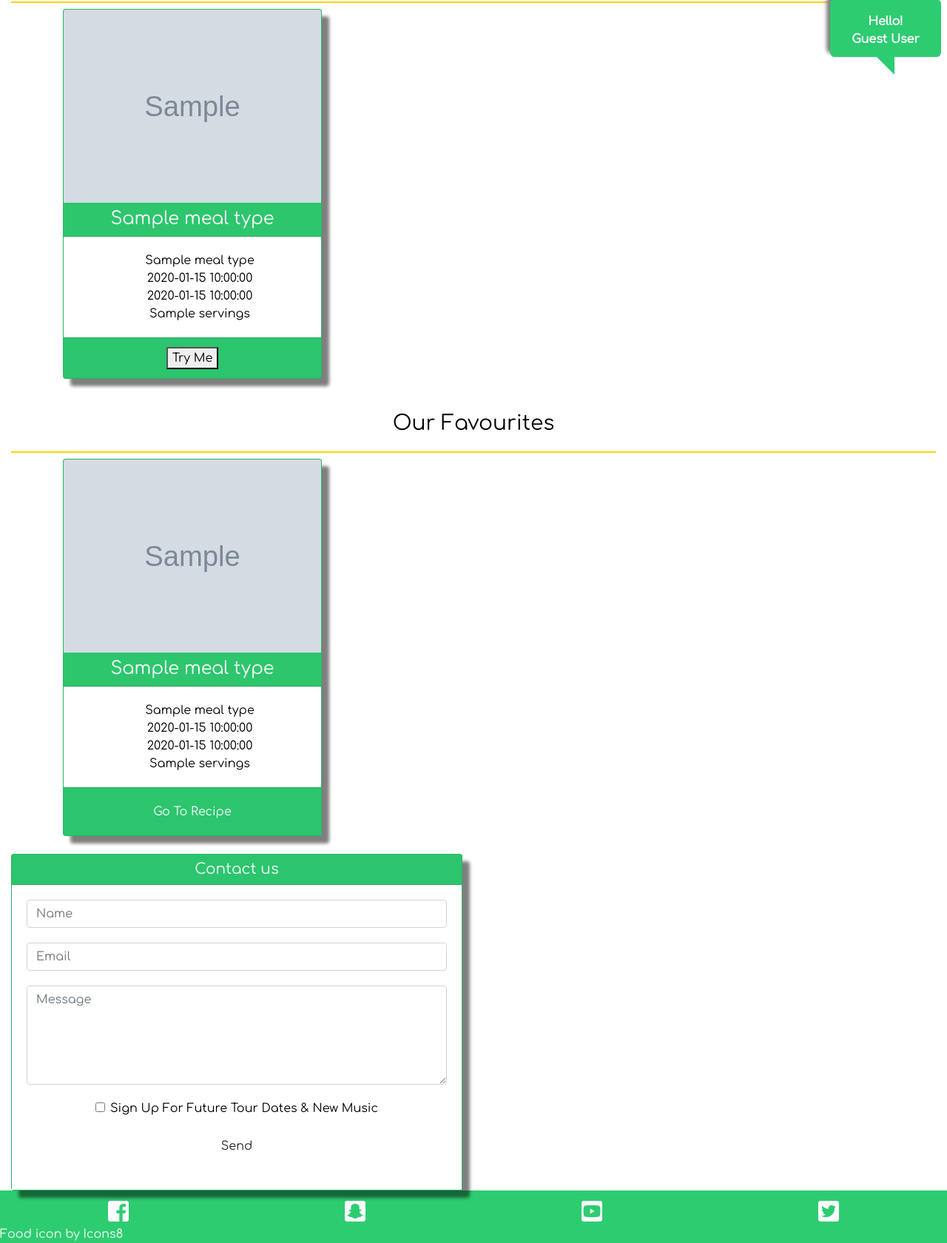
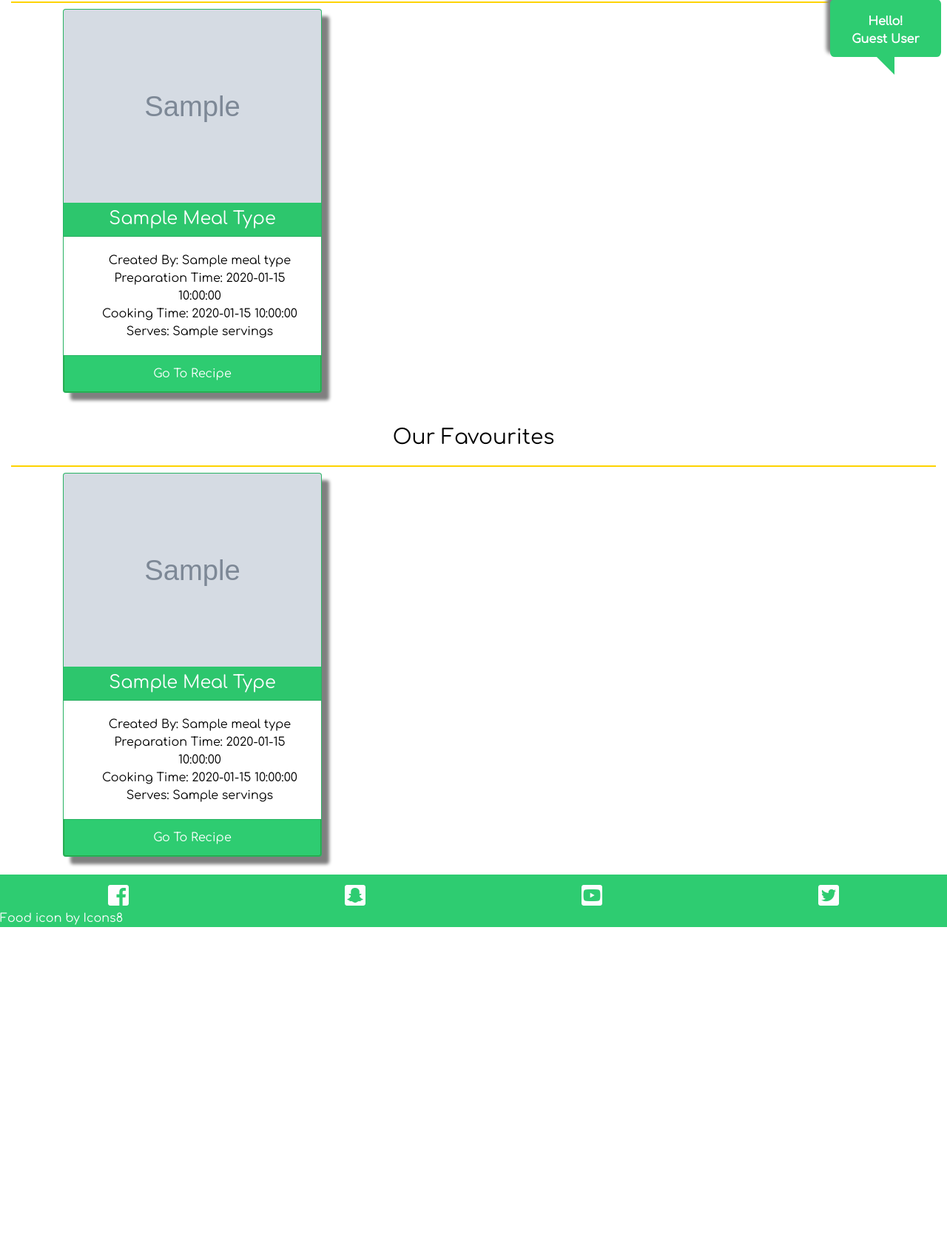
Before and after one commit to dbyrne87/ratemydish, a Flask app: page / in a window 1280 px wide. Shown: the part 627-2307 px from the top of the page at 74% size. After the commit the page ends 1880 px from the top, so only its background shows below. Run offline with Flask 2, Linux system fonts and the light colour scheme; the visitor is signed in with stand-in values (Sample User, id 1); grey boxes marked "Sample" are stand-in pictures; a database or web service that is not in the repository returns one stand-in record (values such as "Sample title"); data that the repository does not hold is empty; some libraries are stand-ins or nearby versions; some web fonts are replaced.

Commit message:
On home.html implemented the bootstrap cards with Jinja getting the data and button going to the unique recipe

```diff
--- a/app.py
+++ b/app.py
@@ -16,14 +16,17 @@ mongo = PyMongo(app)
 @app.route('/')
 def meal_types():
     meal_types_category = mongo.db.meal_type.distinct('meal_type')
+    cuisine_type_categories = mongo.db.meal_type.distinct('cuisine_type')
+    special_diet_type_category = mongo.db.meal_type.distinct('special_diet')
+    difficulty_type_category = mongo.db.meal_type.distinct('difficulty')
     if 'username' in session:
         return render_template("home.html",
         most_liked=mongo.db.meal_type.find(),
         favourites=mongo.db.meal_type.find(),
         meal_type_category= meal_types_category,
-        cuisine_type_category=mongo.db.meal_type.find(),
-        special_diet_type_category=mongo.db.meal_type.find(),
-        difficulty_type_category=mongo.db.meal_type.find(),
+        cuisine_type_category=cuisine_type_categories,
+        special_diet_type_category=special_diet_type_category,
+        difficulty_type_category=difficulty_type_category,
         username=mongo.db.users.find_one({"username": session['username']}))
 
 
@@ -59,7 +62,6 @@ def login():
     cuisine_type_categories = mongo.db.meal_type.distinct('cuisine_type')
     special_diet_type_category = mongo.db.meal_type.distinct('special_diet')
     difficulty_type_category = mongo.db.meal_type.distinct('difficulty')
-    print(difficulty_type_category)
 
     if login_user:
         if bcrypt.hashpw(request.form['pass'].encode('utf-8'), login_user['password']) == login_user['password']:
@@ -87,24 +89,38 @@ def login():
 
 @app.route('/guest_login')
 def guest_login():
+    meal_types_category = mongo.db.meal_type.distinct('meal_type')
+    cuisine_type_categories = mongo.db.meal_type.distinct('cuisine_type')
+    special_diet_type_category = mongo.db.meal_type.distinct('special_diet')
+    difficulty_type_category = mongo.db.meal_type.distinct('difficulty')
+
     if 'username' in session:
         return render_template("home.html",
         most_liked=mongo.db.meal_type.find(),
         favourites=mongo.db.meal_type.find(),
-        meal_type_category=mongo.db.meal_type.find(),
-        cuisine_type_category=mongo.db.meal_type.find(),
-        special_diet_type_category=mongo.db.meal_type.find(),
-        difficulty_type_category=mongo.db.meal_type.find(),
+        meal_type_category=meal_types_category,
+        cuisine_type_category=cuisine_type_categories,
+        special_diet_type_category= special_diet_type_category,
+        difficulty_type_category=difficulty_type_category,
         username=mongo.db.users.find_one({"username": session['username']}))
 
     return render_template("home.html",
         most_liked=mongo.db.meal_type.find(),
         favourites=mongo.db.meal_type.find(),
-        meal_type_category=mongo.db.meal_type.find(),
-        cuisine_type_category=mongo.db.meal_type.find(),
-        special_diet_type_category=mongo.db.meal_type.find(),
-        difficulty_type_category=mongo.db.meal_type.find())
+        meal_type_category=meal_types_category,
+        cuisine_type_category=cuisine_type_categories,
+        special_diet_type_category= special_diet_type_category,
+        difficulty_type_category=difficulty_type_category)
 
+@app.route('/contact_us', methods=['POST', 'GET'])
+def contact_us():
+    return render_template('contact_us.html')
+
+@app.route('/view_recipe/<search>', methods=['POST', 'GET'])
+def view_recipe(search):
+    title_results =  mongo.db.meal_type.find_one( {'_id': ObjectId(request.form['get_recipe']) })
+    return render_template('recipepage.html', task=title_results,
+    username=mongo.db.users.find_one({"username": session['username']}))
 
 @app.route('/edit_test')
 def edit_test():
@@ -150,6 +166,21 @@ def logout():
     return render_template('register_login.html',
         flash=flash('You have been Signed Out!'))
 
+@app.route('/category_results', methods=['POST', 'GET'])
+def category_results():
+    if request.form['type_category_button'] in ('Breakfast', 'Lunch', 'Dinner', 'Snack'):
+        category_results=mongo.db.meal_type.find({'meal_type': request.form['type_category_button']})
+        return render_template('category_results.html', tasks=category_results)
+    elif request.form['type_category_button'] in ('American', 'Chinese', 'French', 'Greek', 'Indian', 'Irish', 'Italian', 'Mexican', 'Thai', 'Turkish', 'Other'):
+         category_results=mongo.db.meal_type.find({'cuisine_type': request.form['type_category_button']})
+         return render_template('category_results.html', tasks=category_results)
+    elif request.form['type_category_button'] in ('Vegetarian', 'Vegan', 'Weight Watchers', 'Gluten-free', 'Ketogenic', 'High-protein', 'Low Fat', 'Low-Carb', 'Other Diet'):
+         category_results=mongo.db.meal_type.find({'special_diet': request.form['type_category_button']})
+         return render_template('category_results.html', tasks=category_results)
+    elif request.form['type_category_button'] in ('Easy', 'Medium', 'Hard'):
+         category_results=mongo.db.meal_type.find({'difficulty': request.form['type_category_button']})
+         return render_template('category_results.html', tasks=category_results)
+
 
 if __name__ == '__main__':
     app.secret_key = 'mysecret'
--- a/static/style.css
+++ b/static/style.css
@@ -20,6 +20,18 @@ a, a:hover {
 
 }
 
+.card-header{
+  text-transform: capitalize;
+}
+
+.card-text{
+  color:black;
+}
+
+.card-footer{
+  width:100%;
+  display:block;
+}
 
 @keyframes link-backgrounds {
   from {color: #FDFDFF;}
--- a/templates/base.html
+++ b/templates/base.html
@@ -39,12 +39,11 @@
                     </li>
                     {% endif %}
                     </li>
-
                     <li class="nav-item">
                         <a class="nav-link" href="{{ url_for('add_recipe') }}">Add Recipe</a>
                     </li>
                     <li class="nav-item">
-                        <a class="nav-link" href="/events.html">Contact Us</a>
+                        <a class="nav-link" href="{{ url_for('contact_us') }}">Contact Us</a>
                     </li>
                 </ul>
             </div>
--- a/templates/home.html
+++ b/templates/home.html
@@ -16,7 +16,7 @@
                 <form>
                     <h3>Or<br>Browse By Category</h3>
                     <button type="button" class="btn btn-outline-success col-lg-2 category-buttons" data-toggle="modal" data-target="#meal-type-category">Meal Type</button>
-                    <button type="button" class="btn btn-outline-success col-lg-2 category-buttons" data-toggle="modal" data-target="#quisine-type-category">Cuisine Origin</button>
+                    <button type="button" class="btn btn-outline-success col-lg-2 category-buttons" data-toggle="modal" data-target="#cuisine-type-category">Cuisine Origin</button>
                     <button type="button" class="btn btn-outline-success col-lg-2 category-buttons" data-toggle="modal" data-target="#special-diet-type-category">Special Diet</button>
                     <button type="button" class="btn btn-outline-success col-lg-2 category-buttons" data-toggle="modal" data-target="#difficulty-type-category">Difficulty</button>
 
@@ -32,18 +32,18 @@
         </button>
                         </div>
                         <div class="modal-body text-center">
-
+                            <form method="POST" action="{{ url_for('category_results') }}">
                                                        {% for meal_type in meal_type_category[0:3] %}
-                                                       <p class="type-list"><a class="black-tag"href=#>{{meal_type[0:20]}}</a></p>
+                                                       <button type="submit" class="btn btn-outline-success col-lg-4" name="type_category_button" value="{{meal_type[0:20]}}">{{meal_type[0:20]}}</button>
                                                        <hr>
                                                        {%endfor%}
-
+                            </form>
                         </div>
                     </div>
                 </div>
             </div>
                       <!-- Modal -->
-            <div class="modal fade" id="quisine-type-category" tabindex="-1" role="dialog" aria-labelledby="quisine-type-category" aria-hidden="true">
+            <div class="modal fade" id="cuisine-type-category" tabindex="-1" role="dialog" aria-labelledby="cuisine-type-category" aria-hidden="true">
                 <div class="modal-dialog modal-dialog-centered" role="document">
                     <div class="modal-content">
                         <div class="modal-header">
@@ -53,10 +53,12 @@
         </button>
                         </div>
                         <div class="modal-body">
+                         <form method="POST" action="{{ url_for('category_results') }}">
                             {% for cuisine_type in cuisine_type_category[0:3] %}
-                                                       <p class="type-list"><a class="black-tag"href=#>{{cuisine_type[0:20]}}</a></p>
+                                <button type="submit" class="btn btn-outline-success col-lg-4" name="type_category_button" value="{{cuisine_type[0:20]}}">{{cuisine_type[0:20]}}</button>
                                 <hr>
                             {%endfor%}
+                        </form>
                         </div>
                     </div>
                 </div>
@@ -72,10 +74,12 @@
         </button>
                         </div>
                         <div class="modal-body">
+                        <form method="POST" action="{{ url_for('category_results') }}">
                             {% for special_diet in special_diet_type_category[0:3] %}
-                                                       <p class="type-list"><a class="black-tag"href=#>{{special_diet[0:20]}}</a></p>
+                              <button type="submit" class="btn btn-outline-success col-lg-4" name="type_category_button" value="{{special_diet[0:20]}}">{{special_diet[0:20]}}</button>
                                 <hr>
                             {%endfor%}
+                        </form>
                         </div>
                     </div>
                 </div>
@@ -91,10 +95,12 @@
         </button>
                         </div>
                         <div class="modal-body">
+                        <form method="POST" action="{{ url_for('category_results') }}">
                             {% for difficulty in difficulty_type_category[0:3] %}
-                                                       <p class="type-list"><a class="black-tag"href=#>{{difficulty[0:20]}}</a></p>
+                            <button type="submit" class="btn btn-outline-success col-lg-4" name="type_category_button" value="{{difficulty[0:20]}}">{{difficulty[0:20]}}</button>
                             <hr>
                             {%endfor%}
+                        </form>
                         </div>
                     </div>
                 </div>
@@ -113,12 +119,11 @@
             <img class="card-img-top" src={{meal_type.image_url}} alt="Card image cap">
             <h4 class="card-header">{{meal_type.meal_title}}</h4>
             <div class="card-body">
-                <p class="card-text">{{meal_type.chef_name}}<br>{{meal_type.prep_time}}<br>{{meal_type.cook_time}}<br>{{meal_type.servings}}</p>
+                <p class="card-text">Created By:    {{meal_type.chef_name}}<br>Preparation Time:    {{meal_type.prep_time}}<br>Cooking Time:    {{meal_type.cook_time}}<br>Serves:    {{meal_type.servings}}</p>
             </div>
-
-                <div class="card-footer">
-                    <button type="submit">Try Me</button>
-                </div>
+                <form method="POST" action="{{ url_for('view_recipe', search=meal_type._id) }}">
+                  <button type="submit" class="btn btn-outline-success card-footer" name="get_recipe" value="{{meal_type._id}}" >Go To Recipe</button>
+                </form>
         </div>
     </div>
 {% endfor %}
@@ -135,41 +140,17 @@
             <img class="card-img-top" src={{meal_type.image_url}} alt="Card image cap">
             <h4 class="card-header">{{meal_type.meal_title}}</h4>
             <div class="card-body">
-                <p class="card-text">{{meal_type.chef_name}}<br>{{meal_type.prep_time}}<br>{{meal_type.cook_time}}<br>{{meal_type.servings}}</p>
+                <p class="card-text">Created By:    {{meal_type.chef_name}}<br>Preparation Time:    {{meal_type.prep_time}}<br>Cooking Time:    {{meal_type.cook_time}}<br>Serves:    {{meal_type.servings}}</p>
             </div>
-            <a href="/recipe.html">
-                <div class="card-footer">
-                    <p class="clickable-container">Go To Recipe</p>
-                </div>
-            </a>
+                <form method="POST" action="{{ url_for('view_recipe', search=meal_type._id) }}">
+                   <button type="submit" class="btn btn-outline-success card-footer" name="get_recipe" value="{{meal_type._id}}" >Go To Recipe</button>
+                </form>
         </div>
     </div>
 
 {% endfor %}
 </div>
 </div>
-
-    <form class="col-lg-6">
-        <div class="card contact-form-area">
-            <h5 class="card-header text-center">Contact us</h5>
-            <div class="card-body">
-                <div>
-                    <input type="text" id="materialContactFormName" class="form-control field-padding" placeholder="Name">
-                </div>
-                <div>
-                    <input type="email" id="materialContactFormEmail" class="form-control field-padding" placeholder="Email">
-                </div>
-                <div>
-                    <textarea id="materialContactFormMessage" class="form-control field-padding" rows="5" placeholder="Message"></textarea>
-                </div>
-                <div class="form-check">
-                    <input type="checkbox" class="form-check-input" id="tick-box">
-                    <label class="form-check-label" for="tick-box">      Sign Up For Future Tour Dates & New Music</label>
-                </div>
-                <button class="btn btn-rounded btn-block contact-form-button col-6 mx-auto" type="submit">Send</button>
-            </div>
-        </div>
-    </form>
 </div>
 </div>
 </article>
```
Also changed, not shown: templates/category_results.html (added, +19 -0 lines), templates/contact_us.html (added, +21 -0 lines), templates/recipepage.html (+6 -5 lines). Lines whose indentation alone changed are shown as unchanged.
